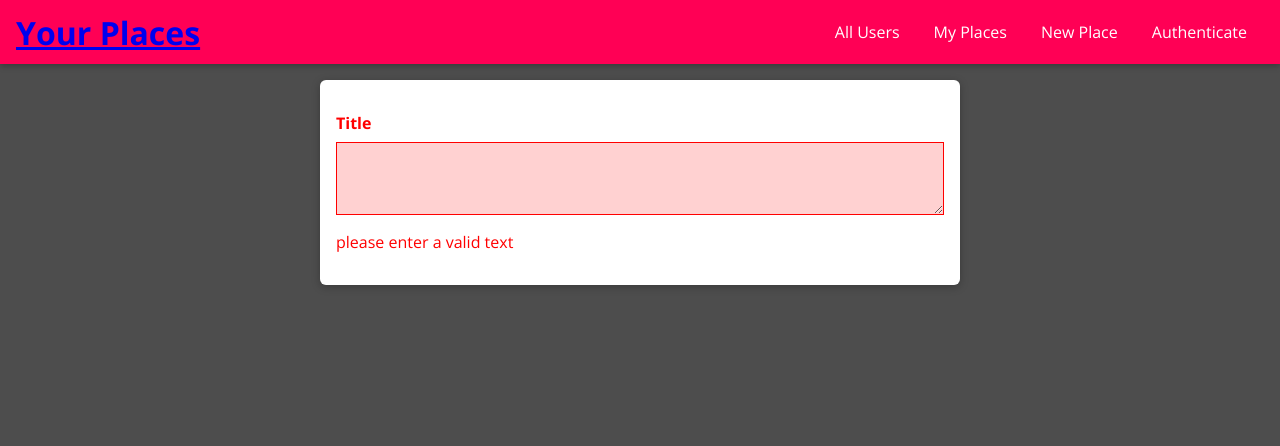
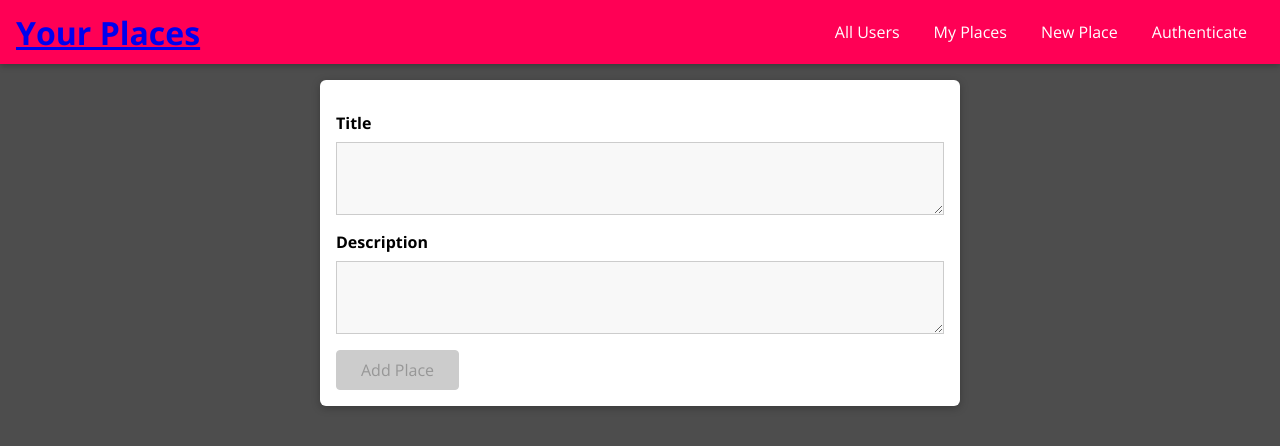
Before and after one commit to malim92/React-Project, a React (Create React App) app in the folder front-end/: page /places/new in a window 1280 px wide. Shown: the top 446 px of the page. Built offline with nearby package versions, Linux system fonts and the light colour scheme.

Commit message:
validation

```diff
--- a/front-end/src/places/pages/NewPlace.js
+++ b/front-end/src/places/pages/NewPlace.js
@@ -1,14 +1,78 @@
-import React from "react";
+import React, { useCallback, useReducer } from "react";
 
 import Input from "../../shared/components/FormElements/Input";
-import { VALIDATOR_REQUIRE } from "../../shared/util/validators.js";
-import './NewPlace.css';
+import {
+  VALIDATOR_MINLENGTH,
+  VALIDATOR_REQUIRE,
+} from "../../shared/util/validators.js";
+import "./NewPlace.css";
+import Button from "../../shared/components/FormElements/Button";
 
+const formReducer = (state, action) => {
+    switch(action.type){
+        case 'INPUT_CHANGE':
+            let formIsValid = true;
+            for(const inputId in state.inputs){
+                if (inputId === action.inputId){
+                    formIsValid = formIsValid && action.isValid;
+                }
+                else {
+                    formIsValid = formIsValid && state.inputs[inputId].isValid;
+                }
+            }
+            return {
+                ...state,
+                inputs:{
+                    ...state.inputs,
+                    [action.inputId]: {value: action.value, isValid: action.isValid}
+                },
+                isValid: formIsValid
+            }
+        default:
+            return state;
+    }
+};
 
 const NewPlace = () => {
-    return <form className="place-form">
-        <Input elememt="input" type="text" label="Title" validators={[VALIDATOR_REQUIRE()]} errorText="please enter a valid text"></Input>
-        </form>
-}
+  const [formState, dispatch] = useReducer(formReducer, {
+    inputs: {
+      title: {
+        value: "",
+        isValid: false,
+      },
+      description: {
+        value: "",
+        isValid: false,
+      },
+    },
+    isValid: false,
+  });
+  const inputHandler = useCallback((id, value, isValid) => {
+      dispatch({type:'INPUT_CHANGE', value:value, isValid: isValid, inputId:id })
+  }, []);
+
+  return (
+    <form className="place-form">
+      <Input
+        id="title"
+        elememt="input"
+        type="text"
+        label="Title"
+        validators={[VALIDATOR_REQUIRE()]}
+        errorText="please enter a valid text"
+        onInput={inputHandler}
+      ></Input>
+      <Input
+        id="description"
+        elememt="textarea"
+        label="Description"
+        validators={[VALIDATOR_MINLENGTH(5)]}
+        errorText="please enter a valid description"
+        onInput={inputHandler}
+      ></Input>
+      <Button type="submit" disabled={!formState.isValid}>Add Place</Button>
+    </form>
+  );
+};
 
 export default NewPlace;
--- a/front-end/src/shared/components/FormElements/Input.js
+++ b/front-end/src/shared/components/FormElements/Input.js
@@ -1,4 +1,4 @@
-import React, { useReducer } from "react";
+import React, { useReducer, useEffect } from "react";
 
 import { validate } from "../../util/validators.js" ;
 import "./Input.css";
@@ -19,8 +19,15 @@
 const Input = (props) => {
   const [inputState, dispatch] = useReducer(inputReducer, {
     value: "",
-    isValid: false,
+    isValid: true,
   });
+
+  const { id, onInput } = props;
+  const { value, isValid } = inputState;
+
+  useEffect(() => {
+    onInput( value, isValid)
+  }, [ value, isValid, onInput]);
 
   const changeHandler = (event) => {
     dispatch({ type: "CHANGE", val: event.target.value, validators: props.validators });
@@ -44,8 +51,8 @@
         value={inputState.value}
       />
     );
-    console.log(element.props);
-  return (
+
+    return (
     <div
       className={`form-control ${
         !inputState.isValid && "form-control--invalid"
```
